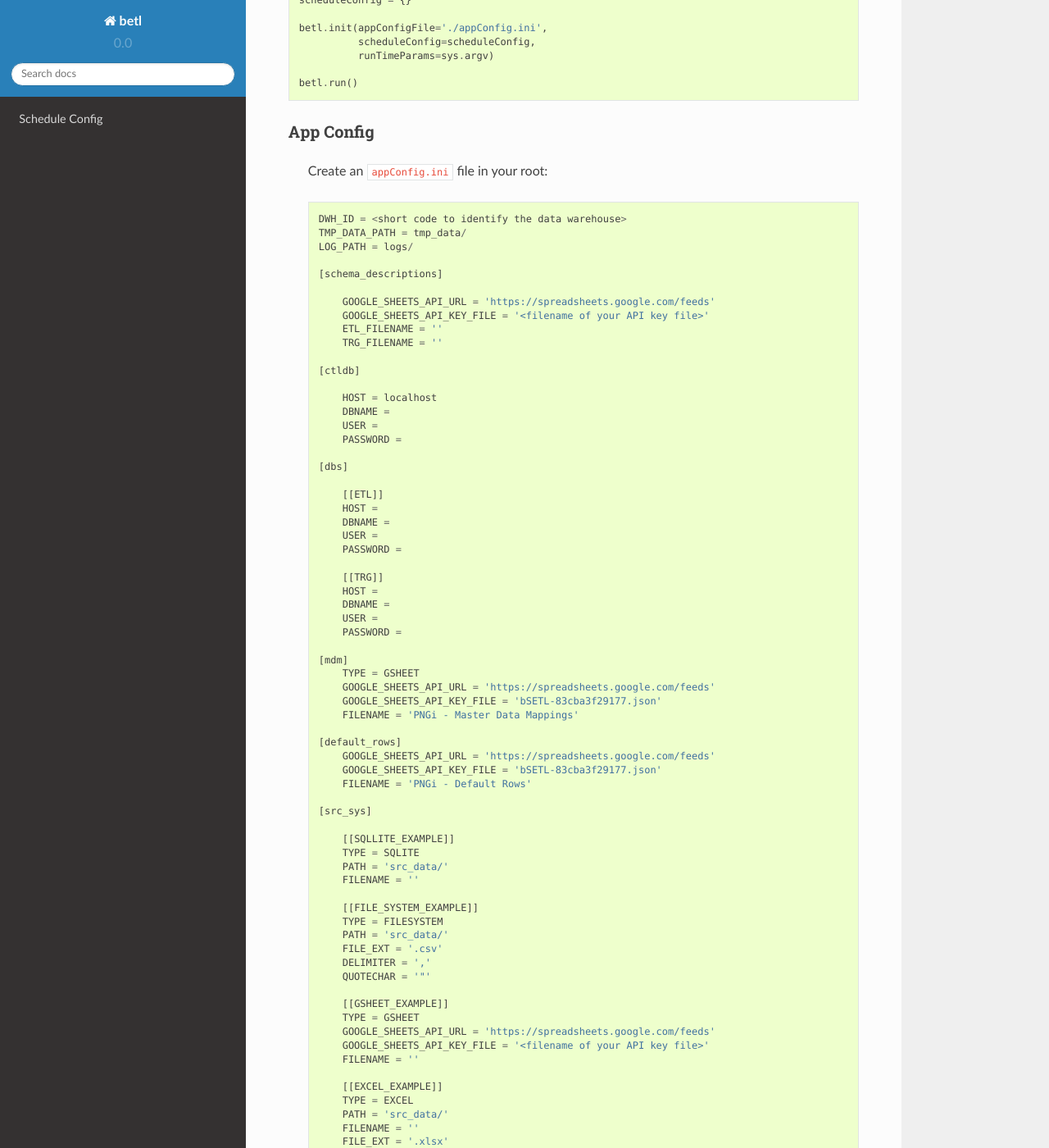
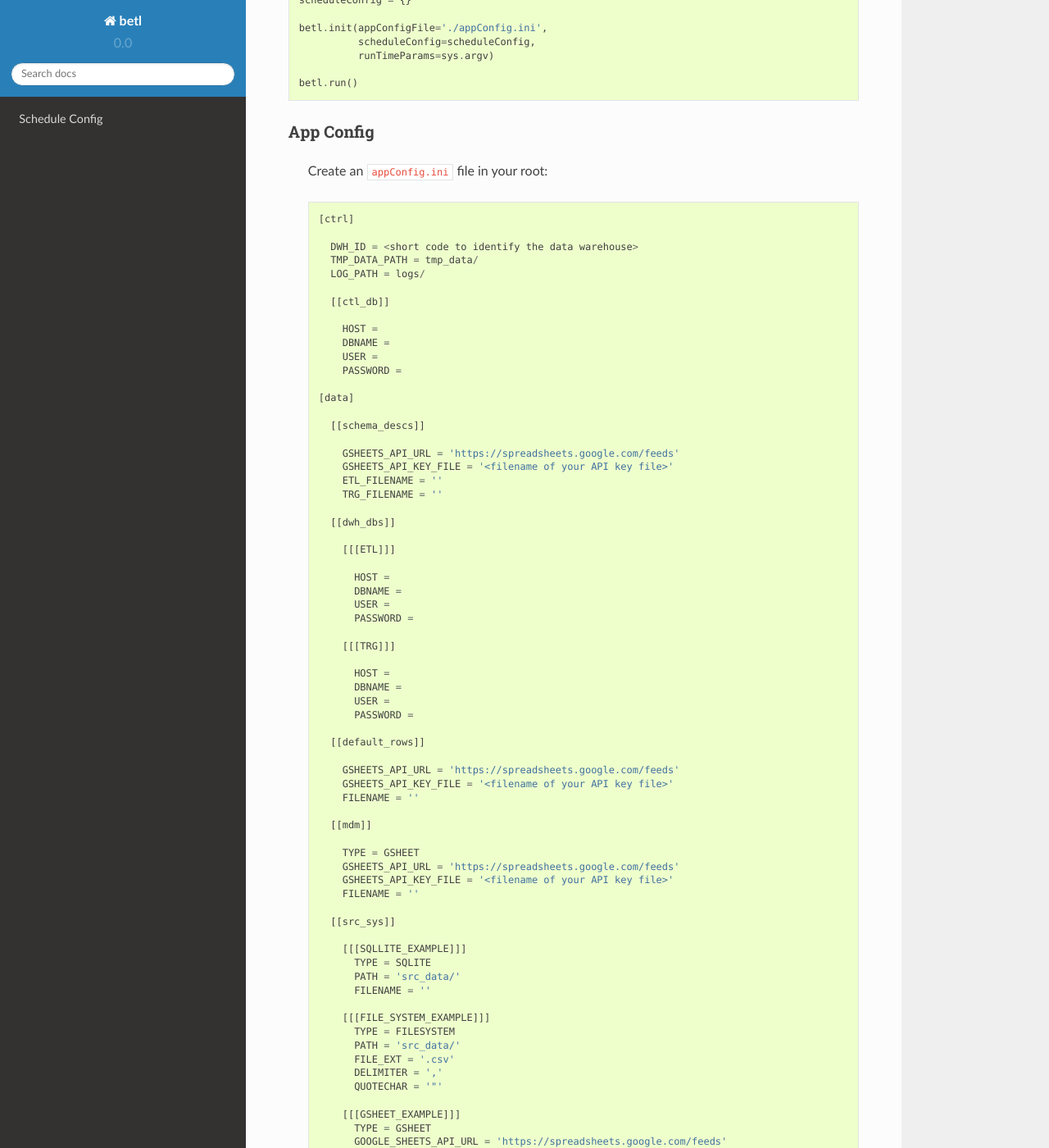
Before and after one commit to brianspurling/betl, a Sphinx documentation site: the page built from docs/source/index.rst, in a window 1280 px wide and 1400 px high, scrolled down 1984 px. Shown: the whole window at 82% size. Built offline with Sphinx 7.4.7 and the Read the Docs theme 2.0.0, drawn with Linux system fonts in a browser that asks for light colours.

Commit message:
REFACTOR: tidied up conf groupings
includes changes to appconfig structure

```diff
--- a/docs/source/index.rst
+++ b/docs/source/index.rst
@@ -100,74 +100,82 @@ App Config
 
  Create an ``appConfig.ini`` file in your root::
 
-  DWH_ID = <short code to identify the data warehouse>
-  TMP_DATA_PATH = tmp_data/
-  LOG_PATH = logs/
+   [ctrl]
 
-  [schema_descriptions]
+     DWH_ID = <short code to identify the data warehouse>
+     TMP_DATA_PATH = tmp_data/
+     LOG_PATH = logs/
 
-      GOOGLE_SHEETS_API_URL = 'https://spreadsheets.google.com/feeds'
-      GOOGLE_SHEETS_API_KEY_FILE = '<filename of your API key file>'
-      ETL_FILENAME = ''
-      TRG_FILENAME = ''
+     [[ctl_db]]
 
-  [ctldb]
+       HOST =
+       DBNAME =
+       USER =
+       PASSWORD =
 
-      HOST = localhost
-      DBNAME =
-      USER =
-      PASSWORD =
+   [data]
 
-  [dbs]
+     [[schema_descs]]
 
-      [[ETL]]
-      HOST =
-      DBNAME =
-      USER =
-      PASSWORD =
+       GSHEETS_API_URL = 'https://spreadsheets.google.com/feeds'
+       GSHEETS_API_KEY_FILE = '<filename of your API key file>'
+       ETL_FILENAME = ''
+       TRG_FILENAME = ''
 
-      [[TRG]]
-      HOST =
-      DBNAME =
-      USER =
-      PASSWORD =
+     [[dwh_dbs]]
 
-  [mdm]
-      TYPE = GSHEET
-      GOOGLE_SHEETS_API_URL = 'https://spreadsheets.google.com/feeds'
-      GOOGLE_SHEETS_API_KEY_FILE = 'bSETL-83cba3f29177.json'
-      FILENAME = 'PNGi - Master Data Mappings'
+       [[[ETL]]]
 
-  [default_rows]
-      GOOGLE_SHEETS_API_URL = 'https://spreadsheets.google.com/feeds'
-      GOOGLE_SHEETS_API_KEY_FILE = 'bSETL-83cba3f29177.json'
-      FILENAME = 'PNGi - Default Rows'
+         HOST =
+         DBNAME =
+         USER =
+         PASSWORD =
 
-  [src_sys]
+       [[[TRG]]]
 
-      [[SQLLITE_EXAMPLE]]
-      TYPE = SQLITE
-      PATH = 'src_data/'
-      FILENAME = ''
+         HOST =
+         DBNAME =
+         USER =
+         PASSWORD =
 
-      [[FILE_SYSTEM_EXAMPLE]]
-      TYPE = FILESYSTEM
-      PATH = 'src_data/'
-      FILE_EXT = '.csv'
-      DELIMITER = ','
-      QUOTECHAR = '"'
+     [[default_rows]]
 
-      [[GSHEET_EXAMPLE]]
-      TYPE = GSHEET
-      GOOGLE_SHEETS_API_URL = 'https://spreadsheets.google.com/feeds'
-      GOOGLE_SHEETS_API_KEY_FILE = '<filename of your API key file>'
-      FILENAME = ''
+       GSHEETS_API_URL = 'https://spreadsheets.google.com/feeds'
+       GSHEETS_API_KEY_FILE = '<filename of your API key file>'
+       FILENAME = ''
 
-      [[EXCEL_EXAMPLE]]
-      TYPE = EXCEL
-      PATH = 'src_data/'
-      FILENAME = ''
-      FILE_EXT = '.xlsx'
+     [[mdm]]
+
+       TYPE = GSHEET
+       GSHEETS_API_URL = 'https://spreadsheets.google.com/feeds'
+       GSHEETS_API_KEY_FILE = '<filename of your API key file>'
+       FILENAME = ''
+
+     [[src_sys]]
+
+       [[[SQLLITE_EXAMPLE]]]
+         TYPE = SQLITE
+         PATH = 'src_data/'
+         FILENAME = ''
+
+       [[[FILE_SYSTEM_EXAMPLE]]]
+         TYPE = FILESYSTEM
+         PATH = 'src_data/'
+         FILE_EXT = '.csv'
+         DELIMITER = ','
+         QUOTECHAR = '"'
+
+       [[[GSHEET_EXAMPLE]]]
+         TYPE = GSHEET
+         GOOGLE_SHEETS_API_URL = 'https://spreadsheets.google.com/feeds'
+         GOOGLE_SHEETS_API_KEY_FILE = '<filename of your API key file>'
+         FILENAME = ''
+
+       [[[EXCEL_EXAMPLE]]]
+         TYPE = EXCEL
+         PATH = 'src_data/'
+         FILENAME = ''
+         FILE_EXT = '.xlsx'
 
 Schedule Config
 ===============
```
Also changed, not shown: 17 other files.
